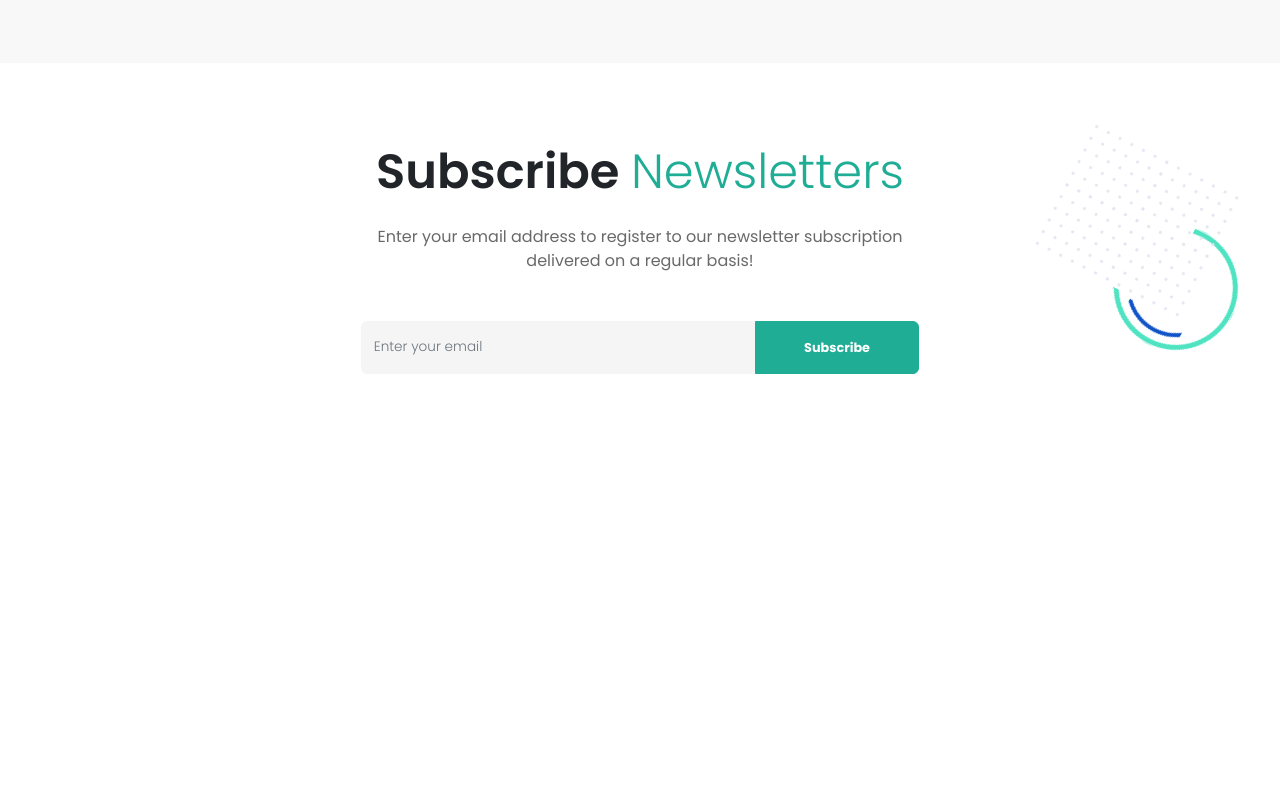
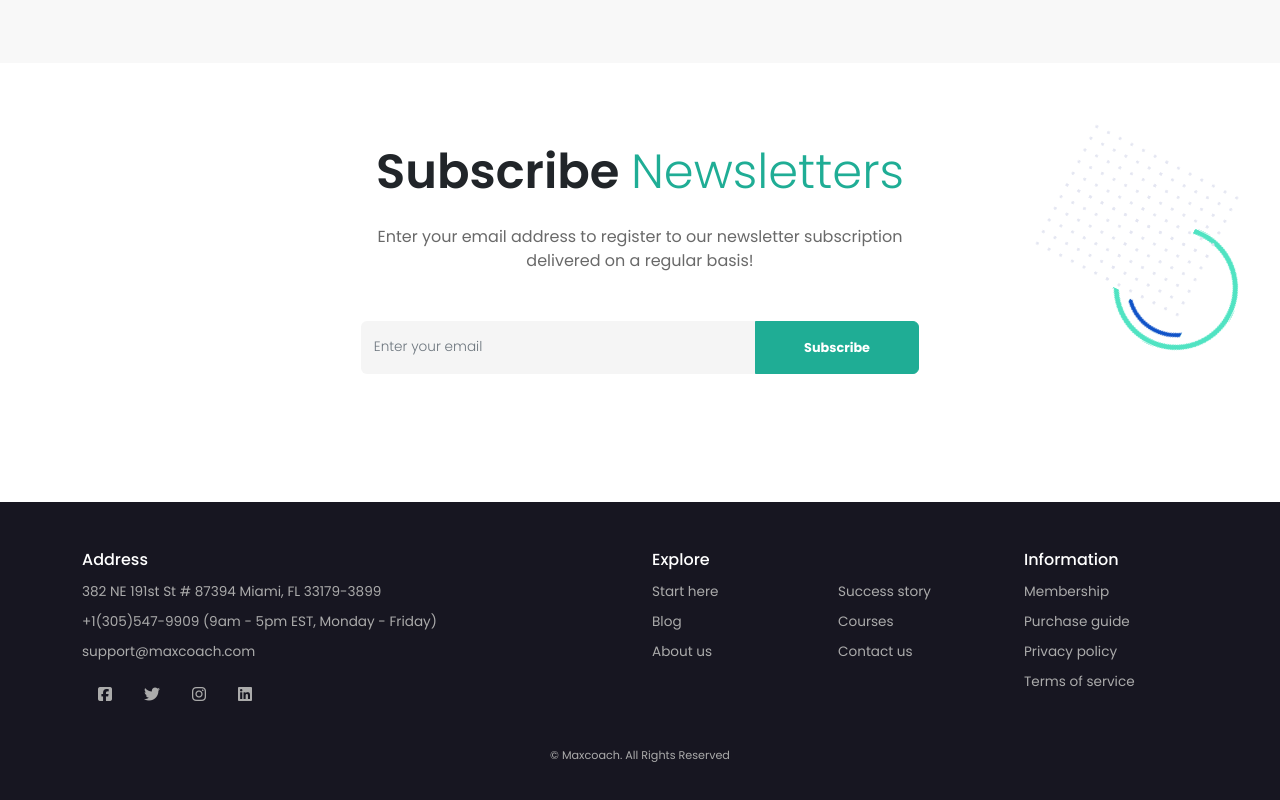
Before and after one commit to NickAstley/proj-html-vuejs, a Vue app: page / in a window 1280 px wide. Shown: the part 5081-5881 px from the top of the page. Before the commit the page ends 5663 px from the top, so only its background shows below. Built offline with nearby package versions, Linux system fonts and the light colour scheme.

Commit message:
Added Footer

```diff
--- a/src/assets/scss/_general.scss
+++ b/src/assets/scss/_general.scss
@@ -3,6 +3,11 @@
 
 body {
     font-family: 'Poppins', sans-serif;
+
+    ul {
+        list-style: none;
+        padding-inline-start: 0;
+    }
 
     a {
         color: inherit;
@@ -26,7 +31,6 @@ body {
 
     main {
         padding-top: 5rem;
-        padding-bottom: 5rem;
 
         section {
             padding-top: 5rem;
--- a/src/components/TheFooter.vue
+++ b/src/components/TheFooter.vue
@@ -1,17 +1,100 @@
 <template>
-    <footer>
-
+    <footer class="py-5">
+        <div class="container">
+            <div class="row mb-4">
+                <div class="col">
+                    <!-- Indirizzo -->
+                    <h6>Address</h6>
+                    <ul class="small-text">
+                        <li>382 NE 191st St # 87394 Miami, FL 33179-3899</li>
+                        <li>+1(305)547-9909 (9am - 5pm EST, Monday - Friday)</li>
+                        <li>support@maxcoach.com</li>
+                    </ul>
+                    <div>
+                        <a href="#" class="clickable">
+                            <i class="fa-brands fa-facebook-square"></i>
+                        </a>
+                        <a href="#" class="clickable">
+                            <i class="fa-brands fa-twitter"></i>
+                        </a>
+                        <a href="#" class="clickable">
+                            <i class="fa-brands fa-instagram"></i>
+                        </a>
+                        <a href="#" class="clickable">
+                            <i class="fa-brands fa-linkedin"></i>
+                        </a>
+                    </div>
+                </div>
+                <div class="col row gx-0">
+                    <CategoryLinks v-for="category in footerLinks" :key="category.title" :category-data="category"/>
+                </div>
+            </div>
+            <div class="copyright text-center">
+                &copy; Maxcoach. All Rights Reserved
+            </div>
+        </div>
     </footer>
 </template>
 
 <script>
+    import CategoryLinks from './footer/CategoryLinks';
+
     export default {
+        components: {
+            CategoryLinks
+        },
 
+        data() {
+            return {
+                footerLinks: [
+                    {
+                        title: "Explore",
+                        links: [
+                            "Start here",
+                            "Blog",
+                            "About us"
+                        ]
+                    },
+                    {
+                        title: "no-title",
+                        links: [
+                            "Success story",
+                            "Courses",
+                            "Contact us"
+                        ]
+                    },
+                    {
+                        title: "Information",
+                        links: [
+                            "Membership",
+                            "Purchase guide",
+                            "Privacy policy",
+                            "Terms of service"
+                        ]
+                    }
+                ]
+            }
+        }
     }
 </script>
 
 <style lang="scss">
     footer {
         background: #171621;
+        color: #ABABAB;
+
+        h6 {
+            color: white;
+        }
+        ul {
+            margin-bottom: 0;
+
+            li {
+                padding: 0.3rem 0;
+            }
+        }
+        .copyright {
+            font-size: 0.7rem;
+        }
     }
 </style>
--- /dev/null
+++ b/src/components/footer/CategoryLinks.vue
@@ -0,0 +1,18 @@
+<template>
+    <div class="col">
+        <h6 :class="categoryData.title === `no-title` ? `invisible` : ``">{{categoryData.title}}</h6>
+        <ul class="small-text">
+            <li v-for="link in categoryData.links" :key="link">
+                {{link}}
+            </li>
+        </ul>
+    </div>
+</template>
+
+<script>
+    export default {
+        props: {
+            categoryData: Object
+        }
+    }
+</script>
--- a/src/components/header/navbar/NavDropdowns.vue
+++ b/src/components/header/navbar/NavDropdowns.vue
@@ -29,7 +29,6 @@
 
 <style lang="scss">
     .nav-dropdowns {
-        list-style: none;
 
         .nav-item.dropdown {
             display: inline-block;
```
